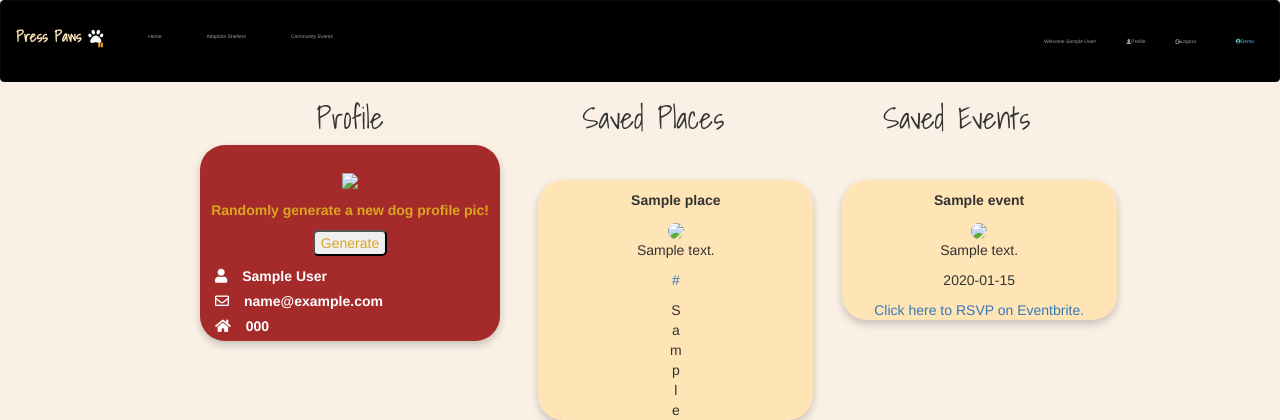
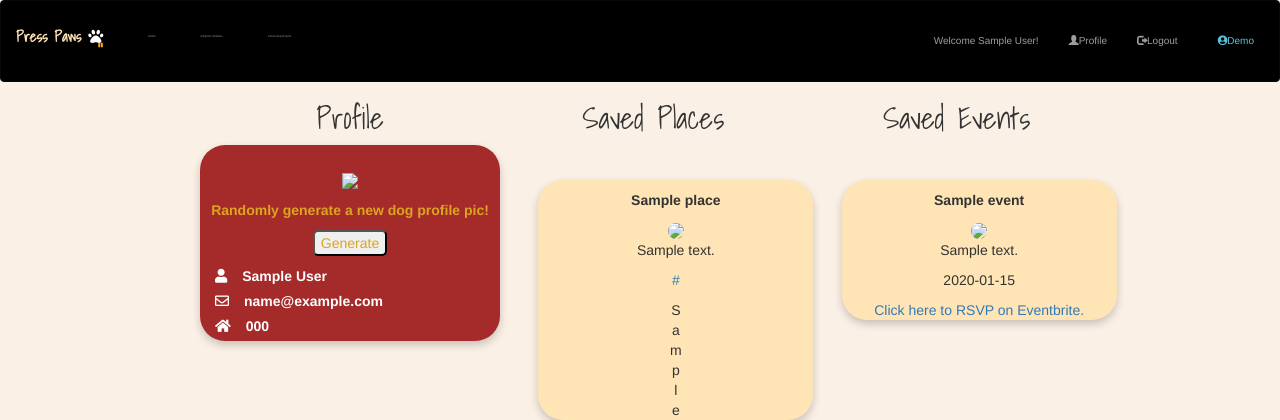
Before and after one commit to jtrieu2/PressPaws, a Flask app: template templates/profile.html in a window 1280 px wide. Shown: the top 420 px of the page. Run offline with Flask 2, Linux system fonts and the light colour scheme; the template is opened without the code that fills it: values that come from a table or form of the project are taken from there, others are empty; the visitor is signed in with stand-in values (Sample User, id 1); tables that the repository leaves empty hold one stand-in row (values such as "Sample post"); some libraries are stand-ins or nearby versions; some web fonts are replaced.

Commit message:
increased navbar font

```diff
--- a/templates/base.html
+++ b/templates/base.html
@@ -90,29 +90,29 @@
       </div>
       <div class="collapse navbar-collapse" id="myNavbar">
       <ul class="nav navbar-nav">
-        <li><a style="font-size: 5px" class="link" href="/">Home</a></li>
-        <li><a style="font-size: 5px" class="link" href="/search">Adoption Shelters</a></li>
-        <li><a style="font-size: 5px" class="link" href="/events-search" width=auto>Community Events</a></li>
+        <li><a style="font-size: 0.2em" class="link" href="/">Home</a></li>
+        <li><a style="font-size: 0.2em" class="link" href="/search">Adoption Shelters</a></li>
+        <li><a style="font-size: 0.2em" class="link" href="/events-search" width=auto>Community Events</a></li>
       </ul>
     {% if session.get('user_id',0) != 0 %}
       <ul class="nav navbar-nav navbar-right">
           <li id="nav-right-elements" style="margin-left: 20px">
-            <a style="font-size: 5px" style="color:#5bc0de; margin-right: 10px"> Welcome {{session['fname']}}!</a>
+            <a style="font-size: 10px" style="color:#5bc0de; margin-right: 10px"> Welcome {{session['fname']}}!</a>
           </li>
           {% if session.current_page == '/profile' %}
           <li id="nav-right-elements" class="active">
-            <a style="font-size: 5px" href="\profile" id="myProfileBtn"><span class="glyphicon glyphicon-user"></span>Profile</a>
+            <a style="font-size: 10px" href="\profile" id="myProfileBtn"><span class="glyphicon glyphicon-user"></span>Profile</a>
           <li>
           {% else %}
           <li id="nav-right-elements">
-            <a style="font-size: 5px" href="\profile" id="myProfileBtn"><span class="glyphicon glyphicon-user"></span>Profile</a>
+            <a style="font-size: 10px" href="\profile" id="myProfileBtn"><span class="glyphicon glyphicon-user"></span>Profile</a>
           </li>
           {% endif %}
           <li id="nav-right-elements">
-            <a style="font-size: 5px" href="\logout"><span class="glyphicon glyphicon-log-out"></span>Logout</a>
+            <a style="font-size: 10px" href="\logout"><span class="glyphicon glyphicon-log-out"></span>Logout</a>
           </li>
           <li id="nav-right-elements">
-            <a style="font-size: 5px" id="demo-btn" href='/'><i class="fas fa-user-circle"></i>Demo</a>
+            <a style="font-size: 10px" id="demo-btn" href='/'><i class="fas fa-user-circle"></i>Demo</a>
           </li>
       </ul>
     </div>
```
